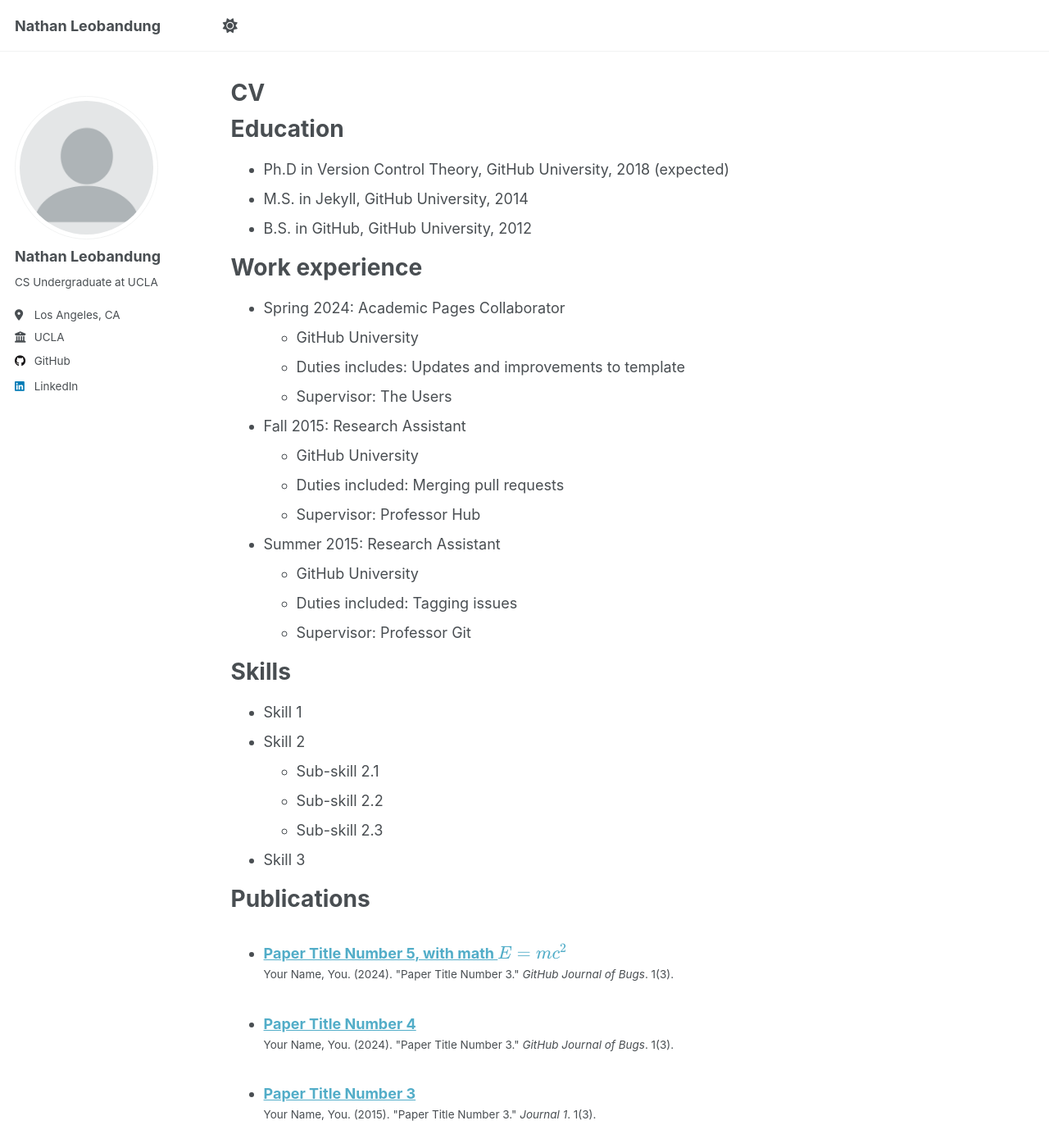
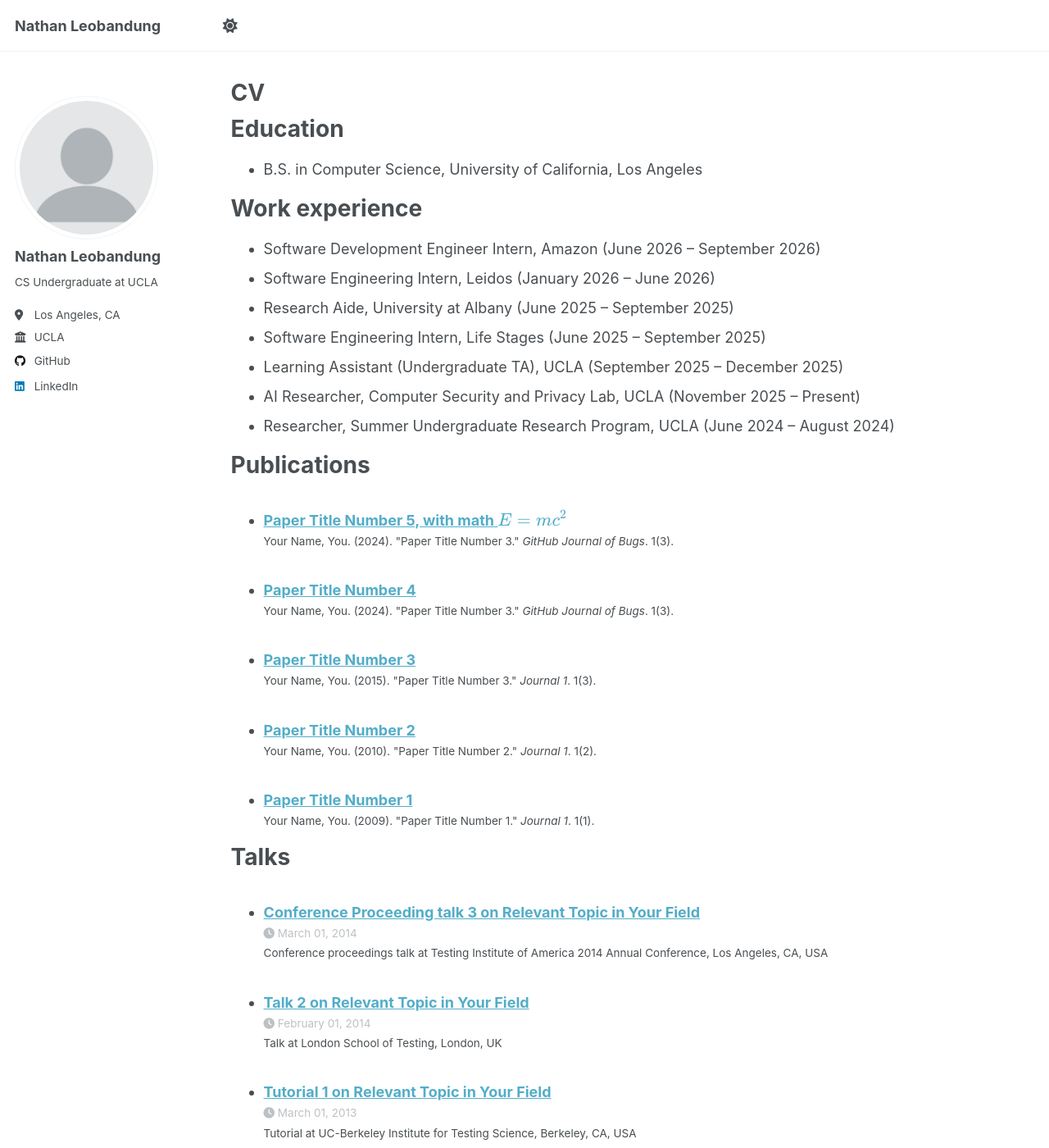
Before and after one commit to nleobandung/nleobandung.github.io, a Jekyll site: the page built from _pages/cv.md, in a window 1280 px wide and 1400 px high. Shown: the whole window at 82% size. Built offline with Jekyll 4.4.1, drawn with Linux system fonts in a browser that asks for light colours; a script that is not in the unit is left out; some of the changed text lies outside the part shown.

Commit message:
Fill in CV page with real education and work experience
Replace placeholder template content with actual UCLA education and a
condensed work experience list; drop unused Skills and Service sections.

```diff
--- a/_pages/cv.md
+++ b/_pages/cv.md
@@ -11,35 +11,17 @@ redirect_from:
 
 Education
 ======
-* Ph.D in Version Control Theory, GitHub University, 2018 (expected)
-* M.S. in Jekyll, GitHub University, 2014
-* B.S. in GitHub, GitHub University, 2012
+* B.S. in Computer Science, University of California, Los Angeles
 
 Work experience
 ======
-* Spring 2024: Academic Pages Collaborator
-  * GitHub University
-  * Duties includes: Updates and improvements to template
-  * Supervisor: The Users
-
-* Fall 2015: Research Assistant
-  * GitHub University
-  * Duties included: Merging pull requests
-  * Supervisor: Professor Hub
-
-* Summer 2015: Research Assistant
-  * GitHub University
-  * Duties included: Tagging issues
-  * Supervisor: Professor Git
-
-Skills
-======
-* Skill 1
-* Skill 2
-  * Sub-skill 2.1
-  * Sub-skill 2.2
-  * Sub-skill 2.3
-* Skill 3
+* Software Development Engineer Intern, Amazon (June 2026 – September 2026)
+* Software Engineering Intern, Leidos (January 2026 – June 2026)
+* Research Aide, University at Albany (June 2025 – September 2025)
+* Software Engineering Intern, Life Stages (June 2025 – September 2025)
+* Learning Assistant (Undergraduate TA), UCLA (September 2025 – December 2025)
+* AI Researcher, Computer Security and Privacy Lab, UCLA (November 2025 – Present)
+* Researcher, Summer Undergraduate Research Program, UCLA (June 2024 – August 2024)
 
 Publications
 ======
@@ -58,7 +40,3 @@ Teaching
   <ul>{% for post in site.teaching reversed %}
     {% include archive-single-cv.html %}
   {% endfor %}</ul>
-
-Service and leadership
-======
-* Currently signed in to 43 different slack teams
```
